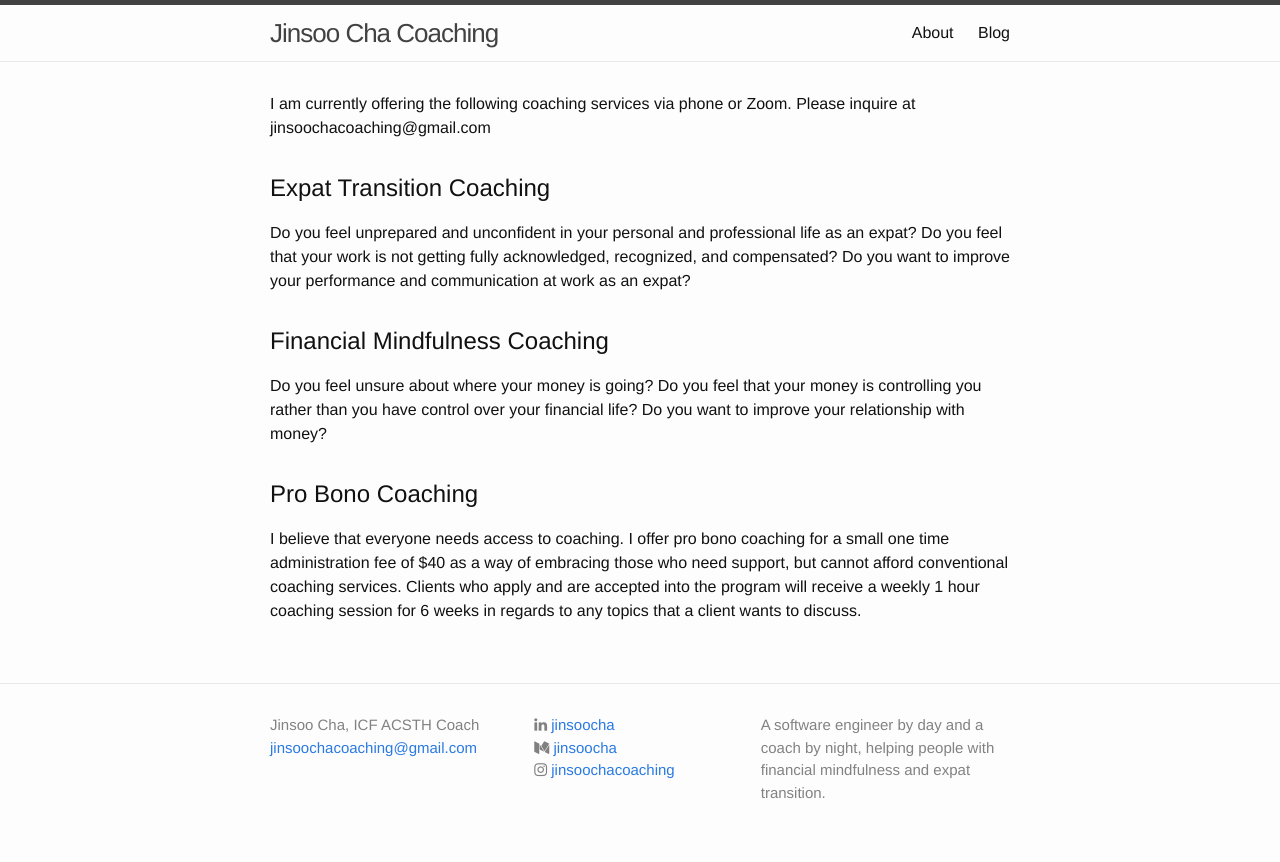
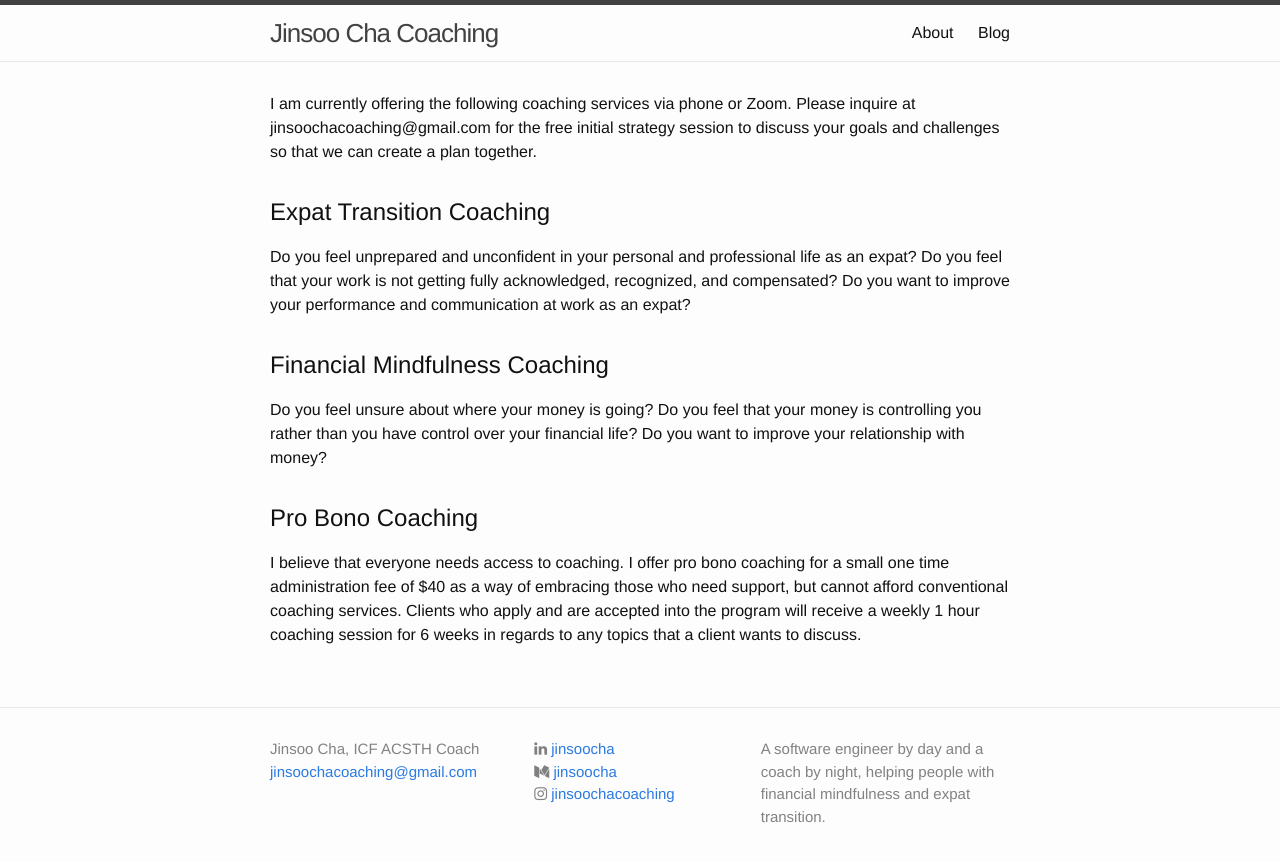
Before and after one commit to jinsoocha/jinsoocha.github.io, a Jekyll site: the page built from index.html, in a window 1280 px wide. Shown: the top 862 px of the page. Built offline with Jekyll 4.4.1, drawn with Linux system fonts in a browser that asks for light colours; nearby versions of some CDN libraries.

Commit message:
Update index.html

```diff
--- a/index.html
+++ b/index.html
@@ -4,7 +4,7 @@ layout: default
 
 <div class="home">
   <div class="intro">
-    <p class="post-content">I am currently offering the following coaching services via phone or Zoom. Please inquire at jinsoochacoaching@gmail.com</p>
+    <p class="post-content">I am currently offering the following coaching services via phone or Zoom. Please inquire at jinsoochacoaching@gmail.com for the free initial strategy session to discuss your goals and challenges so that we can create a plan together.</p>
     <div class="intro-block">
       <h2 class="post-heading">Expat Transition Coaching</h2>
       <p class="post-content">Do you feel unprepared and unconfident in your personal and professional life as an expat? Do you feel that your work is not getting fully acknowledged, recognized, and compensated? Do you want to improve your performance and communication at work as an expat?</p>
```
